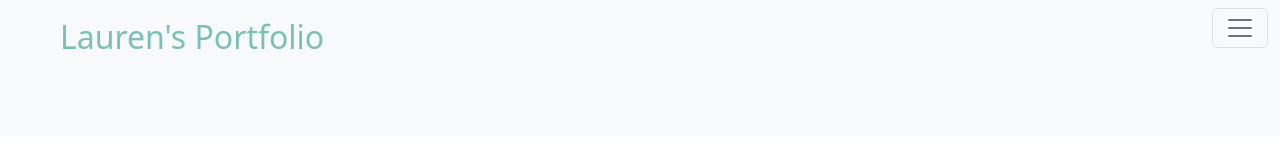
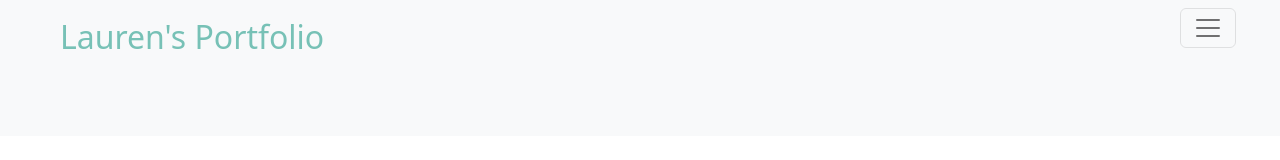
Before and after one commit to FrazierLE/FrazierLE, a React (Create React App) app: page / in a window 1280 px wide. Shown: the top 160 px of the page. Built offline with nearby package versions, Linux system fonts and the light colour scheme.

Commit message:
Update css of hamburger menu

```diff
--- a/src/Components/Header/NavBarMenu.js
+++ b/src/Components/Header/NavBarMenu.js
@@ -10,7 +10,7 @@ const NavBarMenu = () => {
     <Navbar collapseOnSelect expand={false} bg="light">
       <Container fluid style={{display: 'flex', alignItems: 'flex-start'}}>
         <Navbar.Brand href="#home" style={{color: 'rgb(119, 193, 182)', fontSize: '2rem', paddingLeft: '3rem'}}>Lauren's Portfolio</Navbar.Brand>
-        <Navbar.Toggle aria-controls="responsive-navbar-nav" />
+        <Navbar.Toggle aria-controls="responsive-navbar-nav" style={{marginRight: '2rem'}}/>
         <Navbar.Collapse id="responsive-navbar-nav">
           <Nav className="me-auto" style={{fontSize: '1.5rem'}}>
             <Nav.Link href="/">🏠 Home</Nav.Link>
```
